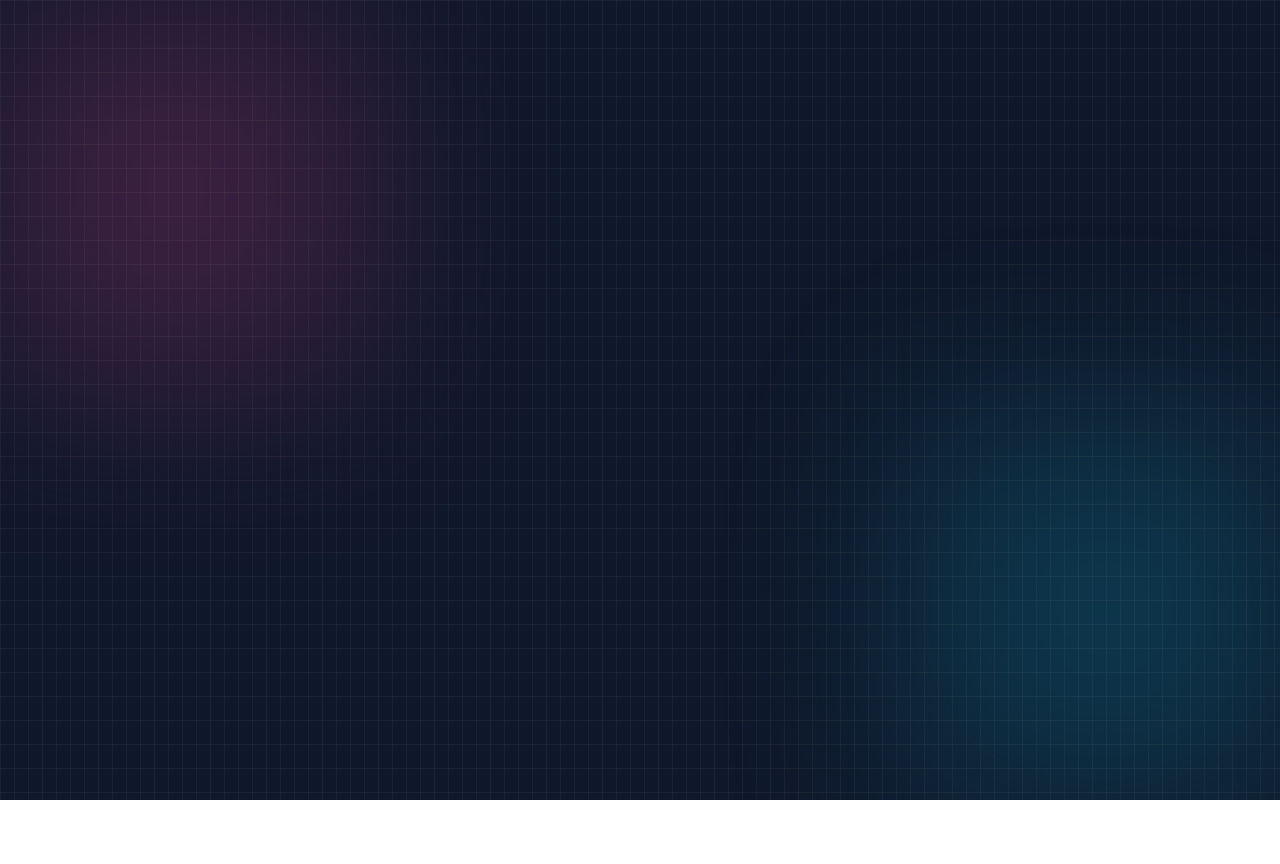
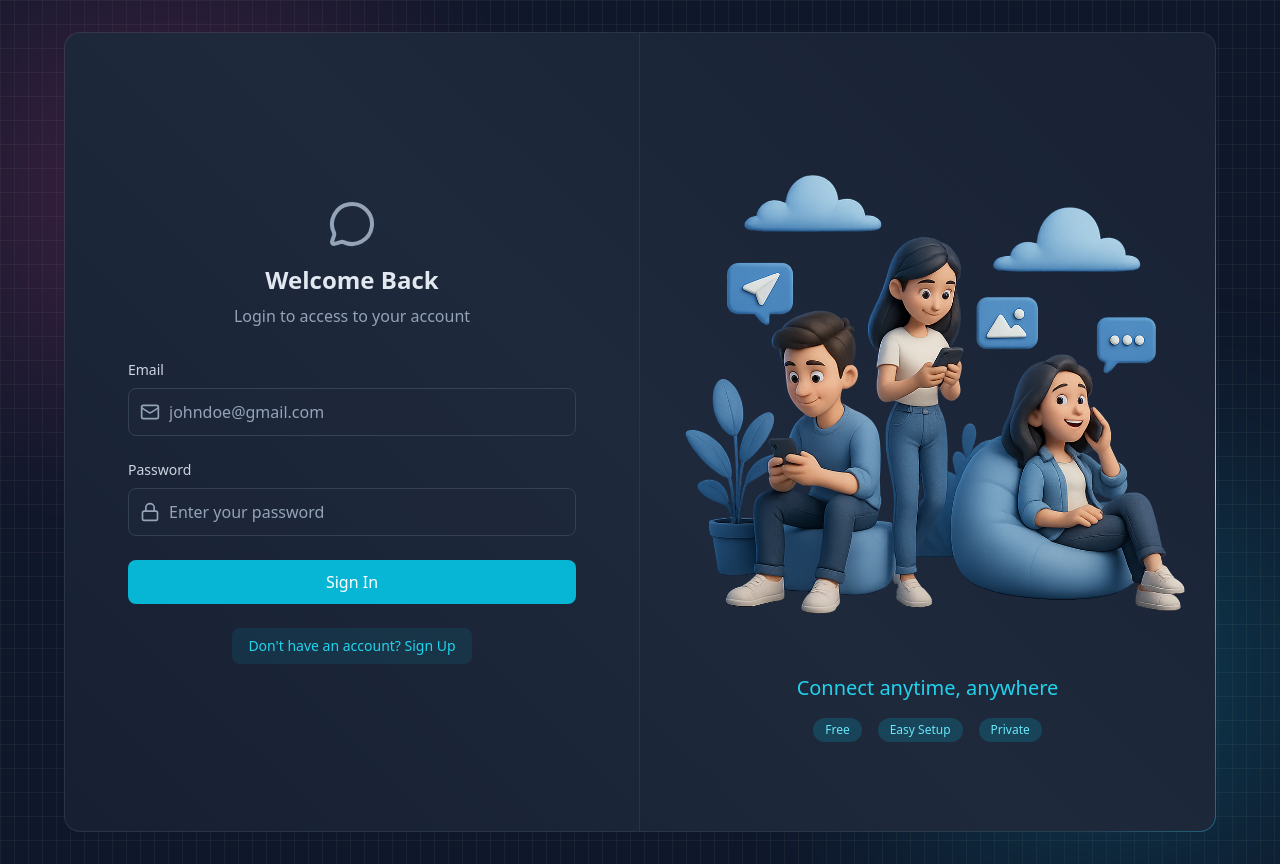
Before and after one commit to Faizan-016/Nexus, a React app in the folder frontend/: page /login in a window 1280 px wide. Before the commit the page ends 800 px from the top, so only its background shows below. Built offline with nearby package versions, Linux system fonts and the light colour scheme; no server answers; the HTML template or start-up script is replaced by a standard one.

Commit message:
login and logout implemented

```diff
--- a/frontend/src/pages/ChatPage.jsx
+++ b/frontend/src/pages/ChatPage.jsx
@@ -1,9 +1,16 @@
-import React from 'react'
+import { useAuthStore } from '../store/useAuthStore.js'
 
 function ChatPage() {
+
+  const {logout} = useAuthStore();
   return (
-    <div>ChatPage</div>
+    <div className='z-10'>
+      ChatPage
+        <button onClick={logout}>
+          logout
+        </button>
+      </div>
   )
 }
 
-export default ChatPage
+export default ChatPage;
--- a/frontend/src/pages/LoginPage.jsx
+++ b/frontend/src/pages/LoginPage.jsx
@@ -1,14 +1,108 @@
-import React from 'react'
+import { useState } from "react";
+import { useAuthStore } from "../store/useAuthStore";
+import BorderAnimatedContainer from "../components/BorderAnimatedContainer";
+import { MessageCircleIcon, MailIcon, LoaderIcon, LockIcon } from "lucide-react";
+import { Link } from "react-router";
 
-function  LoginPage() {
+function LoginPage() {
+  const [formData, setFormData] = useState({ email: "", password: "" });
+  const { login, isLoggingIn } = useAuthStore();
 
+  const handleSubmit = (e) => {
+    e.preventDefault();
+    login(formData);
+  };
 
   return (
-    <div>
+    <div className="w-full flex items-center justify-center p-4 bg-slate-900">
+      <div className="relative w-full max-w-6xl md:h-[800px] h-[650px]">
+        <BorderAnimatedContainer>
+          <div className="w-full flex flex-col md:flex-row">
+            {/* FORM CLOUMN - LEFT SIDE */}
+            <div className="md:w-1/2 p-8 flex items-center justify-center md:border-r border-slate-600/30">
+              <div className="w-full max-w-md">
+                {/* HEADING TEXT */}
+                <div className="text-center mb-8">
+                  <MessageCircleIcon className="w-12 h-12 mx-auto text-slate-400 mb-4" />
+                  <h2 className="text-2xl font-bold text-slate-200 mb-2">Welcome Back</h2>
+                  <p className="text-slate-400">Login to access to your account</p>
+                </div>
 
+                {/* FORM */}
+                <form onSubmit={handleSubmit} className="space-y-6">
+                  {/* EMAIL INPUT */}
+                  <div>
+                    <label className="auth-input-label">Email</label>
+                    <div className="relative">
+                      <MailIcon className="auth-input-icon" />
 
+                      <input
+                        type="email"
+                        value={formData.email}
+                        onChange={(e) => setFormData({ ...formData, email: e.target.value })}
+                        className="input"
+                        placeholder="johndoe@gmail.com"
+                      />
+                    </div>
+                  </div>
+
+                  {/* PASSWORD INPUT */}
+                  <div>
+                    <label className="auth-input-label">Password</label>
+                    <div className="relative">
+                      <LockIcon className="auth-input-icon" />
+
+                      <input
+                        type="password"
+                        value={formData.password}
+                        onChange={(e) => setFormData({ ...formData, password: e.target.value })}
+                        className="input"
+                        placeholder="Enter your password"
+                      />
+                    </div>
+                  </div>
+
+                  {/* SUBMIT BUTTON */}
+                  <button className="auth-btn" type="submit" disabled={isLoggingIn}>
+                    {isLoggingIn ? (
+                      <LoaderIcon className="w-full h-5 animate-spin text-center" />
+                    ) : (
+                      "Sign In"
+                    )}
+                  </button>
+                </form>
+
+                <div className="mt-6 text-center">
+                  <Link to="/signup" className="auth-link">
+                    Don't have an account? Sign Up
+                  </Link>
+                </div>
+              </div>
+            </div>
+
+            {/* FORM ILLUSTRATION - RIGHT SIDE */}
+            <div className="hidden md:w-1/2 md:flex items-center justify-center p-6 bg-gradient-to-bl from-slate-800/20 to-transparent">
+              <div>
+                <img
+                  src="/login.png"
+                  alt="People using mobile devices"
+                  className="w-full h-auto object-contain"
+                />
+                <div className="mt-6 text-center">
+                  <h3 className="text-xl font-medium text-cyan-400">Connect anytime, anywhere</h3>
+
+                  <div className="mt-4 flex justify-center gap-4">
+                    <span className="auth-badge">Free</span>
+                    <span className="auth-badge">Easy Setup</span>
+                    <span className="auth-badge">Private</span>
+                  </div>
+                </div>
+              </div>
+            </div>
+          </div>
+        </BorderAnimatedContainer>
+      </div>
     </div>
-  )
+  );
 }
-
-export default LoginPage
+export default LoginPage;
--- a/frontend/src/store/useAuthStore.js
+++ b/frontend/src/store/useAuthStore.js
@@ -7,6 +7,7 @@
     authUser: null,
     isCheckingAuth: true,
     isSigningUp: false,
+    isLoggingIn: false,
 
     checkAuth: async () => {
         try {
@@ -34,6 +35,33 @@
             set({ isSigningUp: false })
 
         }
+    },
+
+    login: async (data) => {
+        set({ isLoggingIn: true })
+        try {
+            const res = await axiosInstance.post("/auth/login", data);
+            set({ authUser: res.data });
+
+            toast.success("Logged in Succesfully")
+
+        } catch (error) {
+            toast.error(error.response.data.message)
+        } finally {
+            set({ isLoggingIn: false })
+
+        }
+    },
+
+     logout: async () => {
+    try {
+      await axiosInstance.post("/auth/logout");
+      set({ authUser: null });
+      toast.success("Logged out successfully");
+    //   get().disconnectSocket();
+    } catch (error) {
+      toast.error("Error logging out");
+      console.log("Logout error:", error);
     }
-
+  },
 }))
```
Also changed, not shown: frontend/public/login.png (added).
